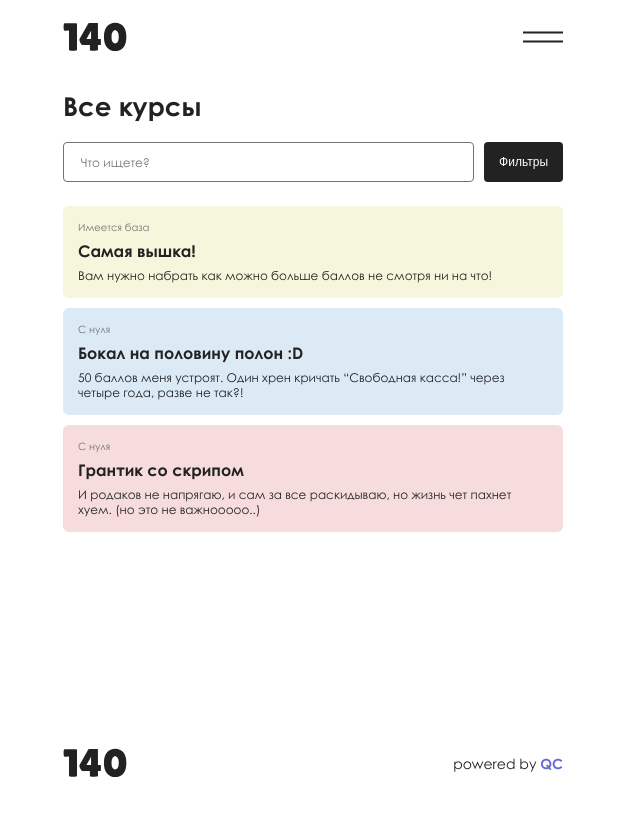
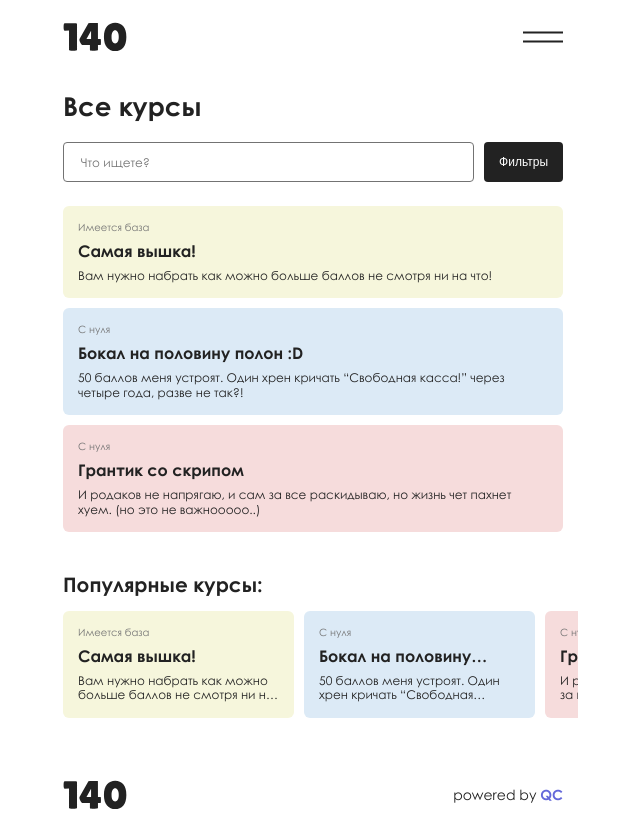
Before and after one commit to qwertycamedy/140, a React (Vite) app: page /courses in a window 1280 px wide. Shown: the whole page, without its empty margins (327-967 px from the left). Before the commit the page ends 800 px from the top, so only its background shows below. Built offline with nearby package versions, Linux system fonts and the light colour scheme.

Commit message:
coursePage layout/coursesPage small fix

```diff
--- a/src/components/courses/similar/Similar.jsx
+++ b/src/components/courses/similar/Similar.jsx
@@ -5,10 +5,10 @@ import {Mousewheel} from 'swiper/modules'
 import 'swiper/css';
 import Course from '../course/Course';
 
-const Similar = ({ courses }) => {
+const Similar = ({ title, courses }) => {
   return (
     <MySection classNames={cl.similar} innerCl={cl.inner}>
-      <h3 className={`${cl.title} title title-section`}>Вам могут подойти</h3>
+      <h3 className={`${cl.title} title title-section`}>{title ? title : 'Вам могут подойти'}</h3>
       <div className={cl.outer}>
         <Swiper
           className={cl.slider}
--- a/src/pages/course/CoursePage.jsx
+++ b/src/pages/course/CoursePage.jsx
@@ -1,16 +1,16 @@
 import MyPage from 'components/_ui/page/MyPage';
 import Footer from 'components/footer/Footer';
 import Header from 'components/header/Header';
-import { useEffect } from 'react';
-import { useDispatch } from 'react-redux';
+import { useDispatch, useSelector } from 'react-redux';
 import Hero from './hero/Hero';
 import Benefits from './benefits/Benefits';
 import Requirements from './requiremets/Requirements';
+import Similar from 'components/courses/similar/Similar';
+import { coursesSel } from 'store/slices/courses/coursesSlice';
 
 const CoursePage = () => {
   const dispatch = useDispatch();
-
-  useEffect(() => {}, []);
+  const {courses} = useSelector(coursesSel);
 
   return (
     <>
@@ -19,6 +19,7 @@ const CoursePage = () => {
         <Hero />
         <Benefits />
         <Requirements />
+        <Similar courses={courses} />
       </MyPage>
       <Footer />
     </>
--- a/src/pages/courses/CoursesPage.jsx
+++ b/src/pages/courses/CoursesPage.jsx
@@ -1,12 +1,16 @@
 import MyPage from 'components/_ui/page/MyPage';
 import Footer from 'components/footer/Footer';
 import Header from 'components/header/Header';
-import Items from './items/Items';
 import MySection from 'components/_ui/section/MySection';
 import cl from './CoursesPage.module.scss';
 import Filters from './filters/Filters';
+import Similar from 'components/courses/similar/Similar';
+import { useSelector } from 'react-redux';
+import { coursesSel } from 'store/slices/courses/coursesSlice';
+import Courses from 'components/courses/Courses';
 
 const CoursesPage = () => {
+  const { courses } = useSelector(coursesSel);
   return (
     <>
       <Header />
@@ -14,8 +18,9 @@ const CoursesPage = () => {
         <MySection classNames={cl.section}>
           <h1 className={`${cl.title} title title-page`}>Все курсы</h1>
           <Filters />
-          <Items />
+          <Courses courses={courses} />
         </MySection>
+        <Similar title={'Популярные курсы:'} courses={courses} />
       </MyPage>
       <Footer />
     </>
--- a/src/pages/courses/items/Items.jsx
+++ /dev/null
@@ -1,13 +0,0 @@
-import Courses from 'components/courses/Courses';
-import { useSelector } from 'react-redux';
-import { coursesSel } from 'store/slices/courses/coursesSlice';
-
-const Items = () => {
-  const { courses } = useSelector(coursesSel);
-
-  return (
-      <Courses courses={courses} />
-  );
-};
-
-export default Items;
```
Also changed, not shown: src/pages/courses/items/Items.module.scss (deleted).
